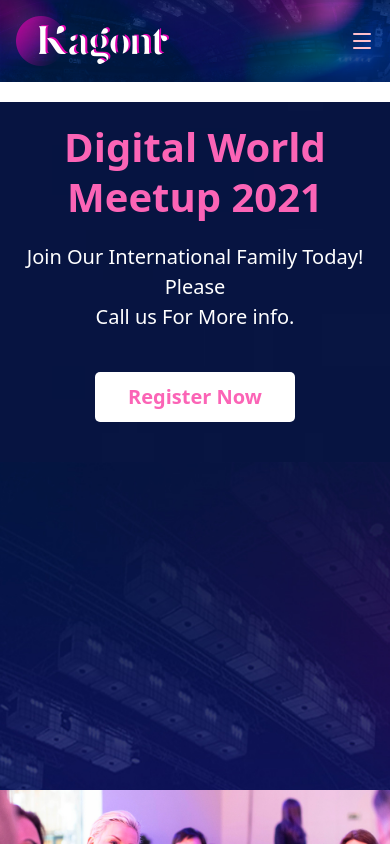
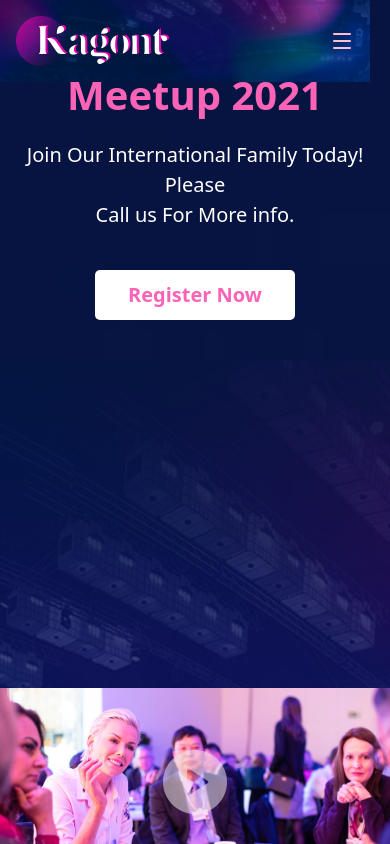
Before and after one commit to Godstimemoses555/Event-site, a React (Vite) app: page / in a window 390 px wide. Shown: the top 844 px of the page. Built offline with nearby package versions, Linux system fonts and the light colour scheme.

Commit message:
i add a hight to my mobile nav, and vercel.json page to my site, navmobile

```diff
--- a/src/Component/Navmobile.jsx
+++ b/src/Component/Navmobile.jsx
@@ -8,7 +8,7 @@ const Navmobile = () => {
  const [nav,setNav]=useState(false)
  const [open,setOpen]=useState(false)
   return (
-    <div>
+    <div className='fixed'>
     <div  className="flex lg:hidden items-center justify-between p-4"
      style={{background:`url(${fullhero})`, backgroundPosition: "center",
           backgroundRepeat: "no-repeat",
@@ -36,9 +36,11 @@ const Navmobile = () => {
 
 
 
+
+
     <div
-  className={`flex flex-col w-[350px] gap-[20px] p-[10px] items-center justify-center bg-white rounded-[8px]
-  transition-all duration-700 ease-in-out transform
+  className={`flex flex-col w-[370px] gap-[20px] p-[5px] items-center justify-center bg-white rounded-[8px]
+  transition-all duration-700 ease-in-out transform h-fit
   ${nav ? "opacity-100 translate-y-0 h-[350px]" : "opacity-0 -translate-y-5 h-0 overflow-hidden p-[10px]"}
   `}
 >
--- a/src/Component/Navpc.jsx
+++ b/src/Component/Navpc.jsx
@@ -18,7 +18,7 @@ const Navpc = () => {
   const [showdropdown,setShowdropdown]=useState(false)
 
   return (
-    <div className='flex gap-[20px] flex-col sticky'>
+    <div className='flex gap-[20px] flex-col '>
 
 
       <div className='w-[100%] gap-[20px] font-bold text-[20px] justify-between hidden lg:flex' style={{background:`url(${fullhero})`,
```
Also changed, not shown: vercel.json (added).
